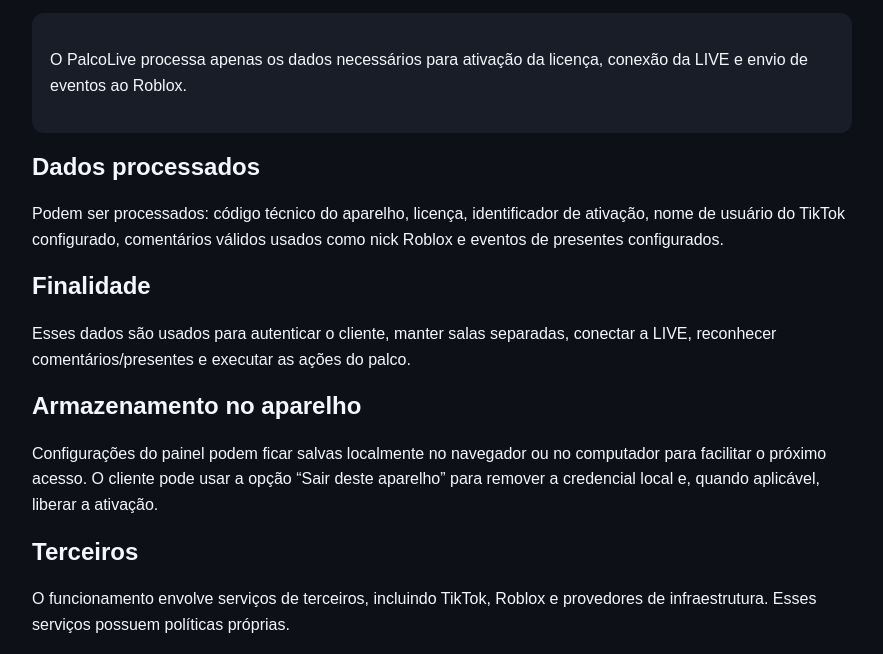
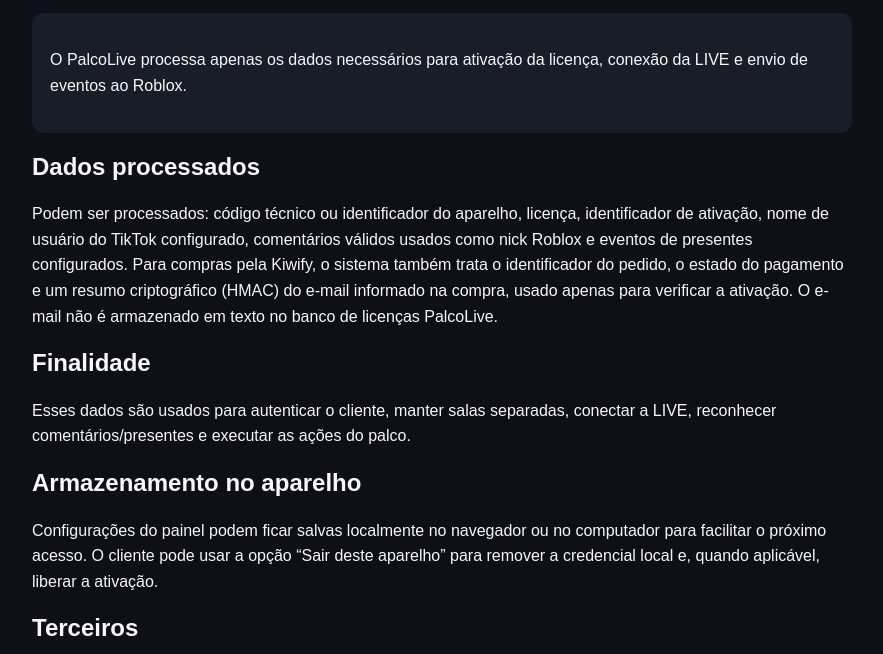
Before and after one commit to kauan297/site, a website: page public/privacidade.html in a window 1280 px wide. Shown: the part 128-782 px from the top of the page, without its empty margins (198-1081 px from the left). Drawn offline with Linux system fonts and the light colour scheme.

Commit message:
Document purchase verification data in PalcoLive privacy policy

```diff
--- a/public/privacidade.html
+++ b/public/privacidade.html
@@ -4,7 +4,7 @@
 <body><h1>Política de Privacidade — PalcoLive</h1>
 <p>Última atualização: 9 de outubro de 2026.</p>
 <div class="box"><p>O PalcoLive processa apenas os dados necessários para ativação da licença, conexão da LIVE e envio de eventos ao Roblox.</p></div>
-<h2>Dados processados</h2><p>Podem ser processados: código técnico do aparelho, licença, identificador de ativação, nome de usuário do TikTok configurado, comentários válidos usados como nick Roblox e eventos de presentes configurados.</p>
+<h2>Dados processados</h2><p>Podem ser processados: código técnico ou identificador do aparelho, licença, identificador de ativação, nome de usuário do TikTok configurado, comentários válidos usados como nick Roblox e eventos de presentes configurados. Para compras pela Kiwify, o sistema também trata o identificador do pedido, o estado do pagamento e um resumo criptográfico (HMAC) do e-mail informado na compra, usado apenas para verificar a ativação. O e-mail não é armazenado em texto no banco de licenças PalcoLive.</p>
 <h2>Finalidade</h2><p>Esses dados são usados para autenticar o cliente, manter salas separadas, conectar a LIVE, reconhecer comentários/presentes e executar as ações do palco.</p>
 <h2>Armazenamento no aparelho</h2><p>Configurações do painel podem ficar salvas localmente no navegador ou no computador para facilitar o próximo acesso. O cliente pode usar a opção “Sair deste aparelho” para remover a credencial local e, quando aplicável, liberar a ativação.</p>
 <h2>Terceiros</h2><p>O funcionamento envolve serviços de terceiros, incluindo TikTok, Roblox e provedores de infraestrutura. Esses serviços possuem políticas próprias.</p>
```
